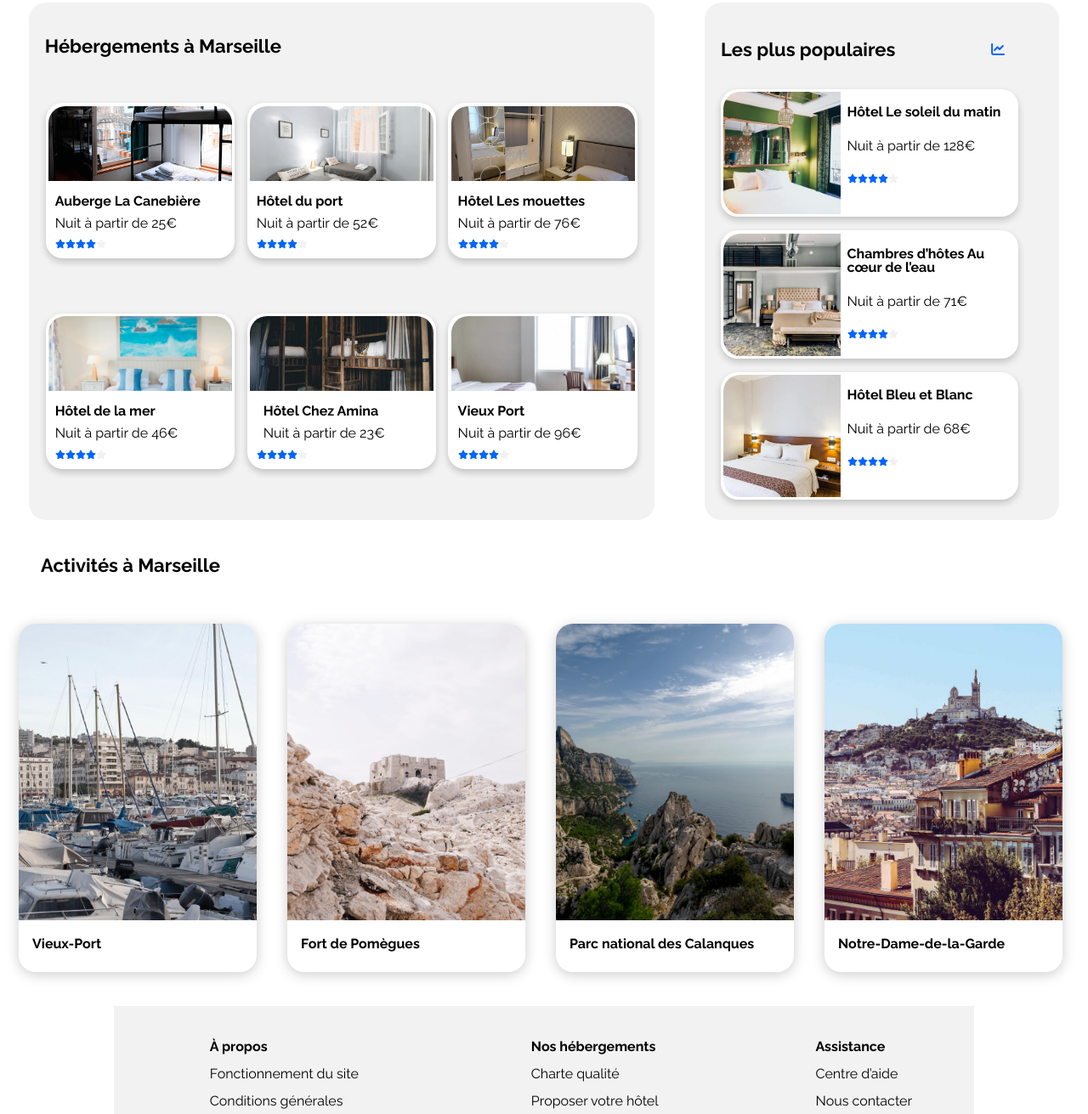
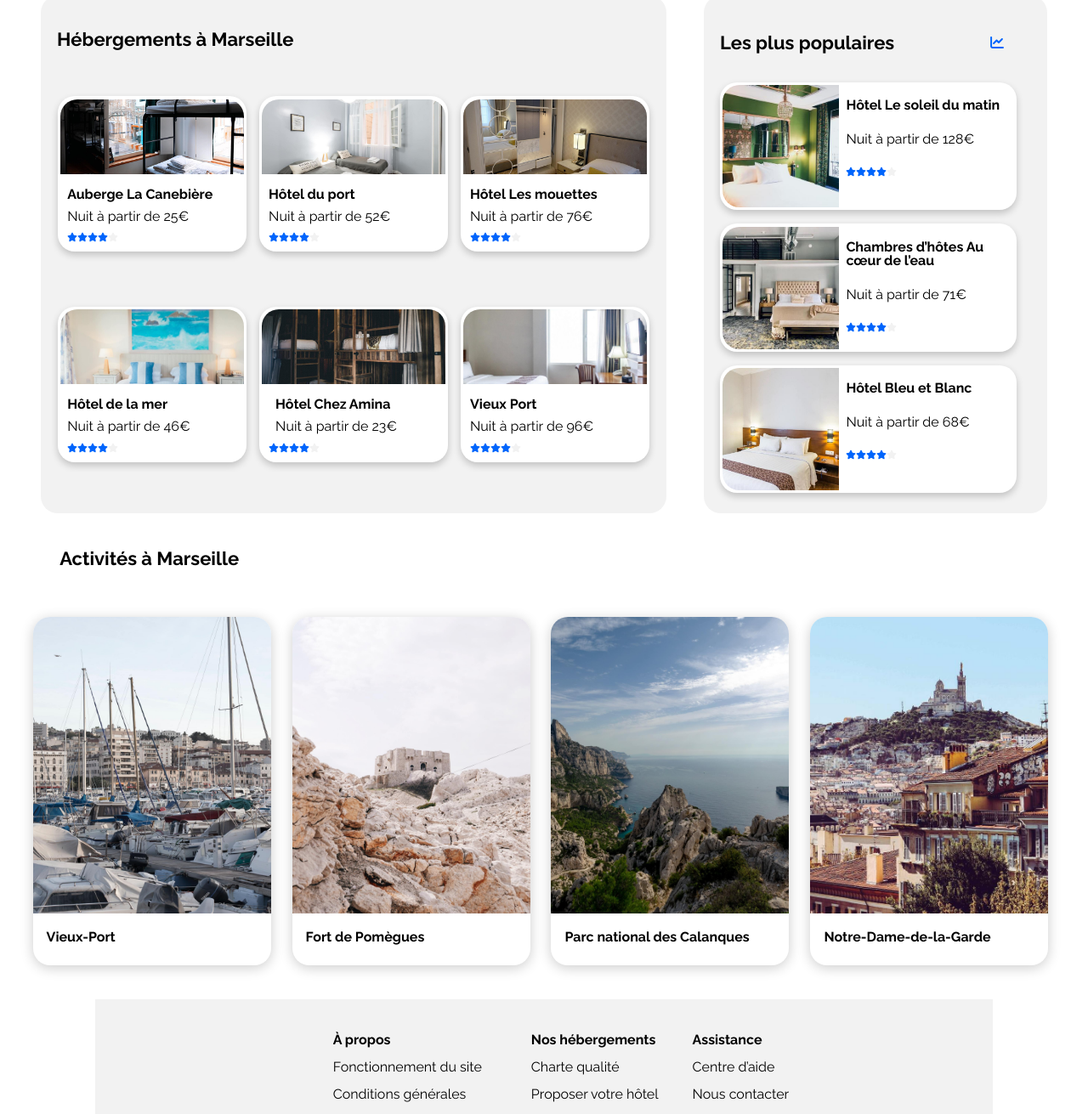
Before and after one commit to emmafaye6/booki-restart, a website: page index.html in a window 1280 px wide. Shown: the part 360-1671 px from the top of the page at 85% size. Drawn offline with Linux system fonts and the light colour scheme.

Commit message:
Small changes
Made all cards clickable, made body limited width and margin 0, centered body container

```diff
--- a/assets/styles.css
+++ b/assets/styles.css
@@ -19,10 +19,18 @@ body {
   font-size: var(--font-small);
   font-weight: var(--font-regular);
   color: var(--color-primary);
+  margin: 0;
+  padding: 0;
+  max-width: 1400px;
+  display: flex;
+  flex-direction: column;
+  align-items: center;
 }
 
+a,
 a:visited {
   color: var(--color-primary);
+  text-decoration: none;
 }
 
 h1 {
@@ -164,7 +172,7 @@ h3 {
 
 /* HOUSING & POPULAR CONTAINERS */
 
-.wrapper1 {
+.wrapperone {
   width: 100%;
   display: flex;
   justify-content: space-around;
@@ -240,6 +248,7 @@ h3 {
 .maincard_image {
   border-radius: 20px 20px 0 0;
   object-fit: cover;
+  width: 100%;
   height: 50%;
 }
 
@@ -278,7 +287,7 @@ h3 {
 
 /* ACTIVITIES IN MARSEILLE WRAPPER & CARDS */
 
-.wrapper2 {
+.wrappertwo {
   display: flex;
   margin-top: 2.5rem;
   width: 100%;
@@ -322,7 +331,7 @@ footer {
   background-color: var(--color-lighter-secondary);
   height: auto;
   width: 80%;
-  padding: 2rem 0 2rem 0;
+  padding: 2rem 15rem;
   flex-direction: row;
   display: flex;
   justify-content: space-around;
--- a/index.html
+++ b/index.html
@@ -35,8 +35,8 @@
       />
 
       <div class="navbar_links">
-        <a href="">Hébergements</a>
-        <a href="">Activités</a>
+        <a href="#Hébergements">Hébergements</a>
+        <a href="#Activités">Activités</a>
       </div>
     </div>
     <main>
@@ -107,17 +107,16 @@
         Plus de 500 logements sont disponibles dans cette ville
       </div>
 
-      <div class="wrapper1">
-        <div class="maincontainer">
+      <div class="wrapperone">
+        <div class="maincontainer" id="Hébergements">
           <h1 class="container_title">Hébergements à Marseille</h1>
 
           <article class="maincard">
+            <a href="/#">
               <img
                 class="maincard_image"
                 src="./assets/images/hebergements/3_medium/marcus-loke-WQJvWU_HZFo-unsplash.jpg"
-              alt="une chambre avec lits superposés"
-              style="width: 100%"
-            />
+                alt="une chambre avec lits superposés" />
               <div class="maincard_textwrapper">
                 <h3>Auberge La Canebière</h3>
                 <p>Nuit à partir de 25€</p>
@@ -138,17 +137,16 @@
                 /><img
                   class="staricons"
                   src="./assets/images/icones/star-solid.svg"
-              />
-            </div>
+                /></div
+            ></a>
           </article>
 
           <article class="maincard">
+            <a href="/#">
               <img
                 class="maincard_image"
                 src="./assets/images/hebergements/3_medium/fred-kleber-gTbaxaVLvsg-unsplash.jpg"
-              alt="une chambre grise avec deux lits simples"
-              style="width: 100%"
-            />
+                alt="une chambre grise avec deux lits simples" />
               <div class="maincard_textwrapper">
                 <h3>Hôtel du port</h3>
                 <p>Nuit à partir de 52€</p>
@@ -170,15 +168,15 @@
                 /><img
                   class="staricons"
                   src="./assets/images/icones/star-solid.svg"
-              />
-            </div>
+                /></div
+            ></a>
           </article>
           <article class="maincard">
+            <a href="/#">
               <img
                 class="maincard_image"
                 src="./assets/images/hebergements/3_medium/reisetopia-B8WIgxA_PFU-unsplash.jpg"
                 alt="une chambre avec un lit double et une grande armoire avec un miroir"
-              style="width: 100%"
               />
               <div class="maincard_textwrapper">
                 <h3>Hôtel Les mouettes</h3>
@@ -202,13 +200,14 @@
                   src="./assets/images/icones/star-solid.svg"
                 />
               </div>
+            </a>
           </article>
           <article class="maincard">
+            <a href="/#">
               <img
                 class="maincard_image"
                 src="./assets/images/hebergements/3_medium/annie-spratt-Eg1qcIitAuA-unsplash.jpg"
                 alt="une chambre ensoleillée avec un lit double et des coussins à rayures bleues et blanches"
-              style="width: 100%"
               />
               <div class="maincard_textwrapper">
                 <h3>Hôtel de la mer</h3>
@@ -232,13 +231,14 @@
                   src="./assets/images/icones/star-solid.svg"
                 />
               </div>
+            </a>
           </article>
           <article class="maincard">
+            <a href="/#">
               <img
                 class="maincard_image"
                 src="./assets/images/hebergements/3_medium/nicate-lee-kT-ZyaiwBe0-unsplash.jpg"
                 alt="une chambre à l'ambiance boisée et aux lits superposés"
-              style="width: 100%"
               />
               <div class="maincard_textwrapper">
                 <div class="maincard_textwrapper">
@@ -264,13 +264,14 @@
                   src="./assets/images/icones/star-solid.svg"
                 />
               </div>
+            </a>
           </article>
           <article class="maincard">
+            <a href="/#">
               <img
                 class="maincard_image"
                 src="./assets/images/hebergements/3_medium/febrian-zakaria-M6S1WvfW68A-unsplash.jpg"
                 alt="une chambre somple avec un lit double et un bureau"
-              style="width: 100%"
               />
               <div class="maincard_textwrapper">
                 <h3>Vieux Port</h3>
@@ -295,6 +296,7 @@
                   src="./assets/images/icones/star-solid.svg"
                 />
               </div>
+            </a>
           </article>
         </div>
         <div class="secondarycontainer">
@@ -307,7 +309,8 @@
             />
           </section>
 
-          <div class="secondarycard">
+          <a href="/#"
+            ><article class="secondarycard">
               <img
                 src="./assets/images/hebergements/4_small/emile-guillemot-Bj_rcSC5XfE-unsplash.jpg"
                 alt="une chambre verte avec un grand miroir et un lit double"
@@ -334,10 +337,11 @@
                     src="./assets/images/icones/star-solid.svg"
                   />
                 </div>
-            </div>
-          </div>
+              </div></article
+          ></a>
 
-          <div class="secondarycard">
+          <a href="/#"
+            ><article class="secondarycard">
               <img
                 src="./assets/images/hebergements/4_small/aw-creative-VGs8z60yT2c-unsplash.jpg"
                 alt="une chambre spacieuse avec un lit kingsize"
@@ -364,10 +368,11 @@
                     src="./assets/images/icones/star-solid.svg"
                   />
                 </div>
-            </div>
-          </div>
+              </div></article
+          ></a>
 
-          <div class="secondarycard">
+          <a href="/#"
+            ><article class="secondarycard">
               <img
                 src="./assets/images/hebergements/4_small/febrian-zakaria-sjvU0THccQA-unsplash.jpg"
                 alt="une chambre simple avec un lit double"
@@ -394,43 +399,51 @@
                     src="./assets/images/icones/star-solid.svg"
                   />
                 </div>
-            </div>
-          </div>
+              </div></article
+          ></a>
         </div>
       </div>
       <h1 class="tallcard_title">Activités à Marseille</h1>
-      <div class="wrapper2">
+      <div class="wrappertwo" id="Activités">
         <article class="tallcard">
+          <a href="/#">
             <img
               class="tallcard_image"
               alt="des bâteaux dans un port"
               src="./assets/images/activites/2_large/reno-laithienne-QUgJhdY5Fyk-unsplash.jpg"
             />
-          <h3>Vieux-Port</h3>
+            <h3>Vieux-Port</h3></a
+          >
         </article>
         <article class="tallcard">
+          <a href="/#">
             <img
               class="tallcard_image"
               alt="un paysage aride avec un fort"
               src="./assets/images/activites/2_large/paul-hermann-QFTrLdQIRhI-unsplash.jpg"
             />
-          <h3>Fort de Pomègues</h3>
+            <h3>Fort de Pomègues</h3></a
+          >
         </article>
         <article class="tallcard">
+          <a href="/#">
             <img
               class="tallcard_image"
               alt="des calanques et la mer"
               src="./assets/images/activites/2_large/kilyan-sockalingum-NR8-cBCN3aI-unsplash.jpg"
             />
-          <h3>Parc national des Calanques</h3>
+            <h3>Parc national des Calanques</h3></a
+          >
         </article>
         <article class="tallcard">
+          <a href="/#">
             <img
               class="tallcard_image"
               alt="un village méditérranéen, une église au loin"
               src="./assets/images/activites/3_medium/florian-wehde-xW9e8gdotxI-unsplash.jpg"
             />
-          <h3>Notre-Dame-de-la-Garde</h3>
+            <h3>Notre-Dame-de-la-Garde</h3></a
+          >
         </article>
       </div>
     </main>
```
Lines whose indentation alone changed are shown as unchanged.
